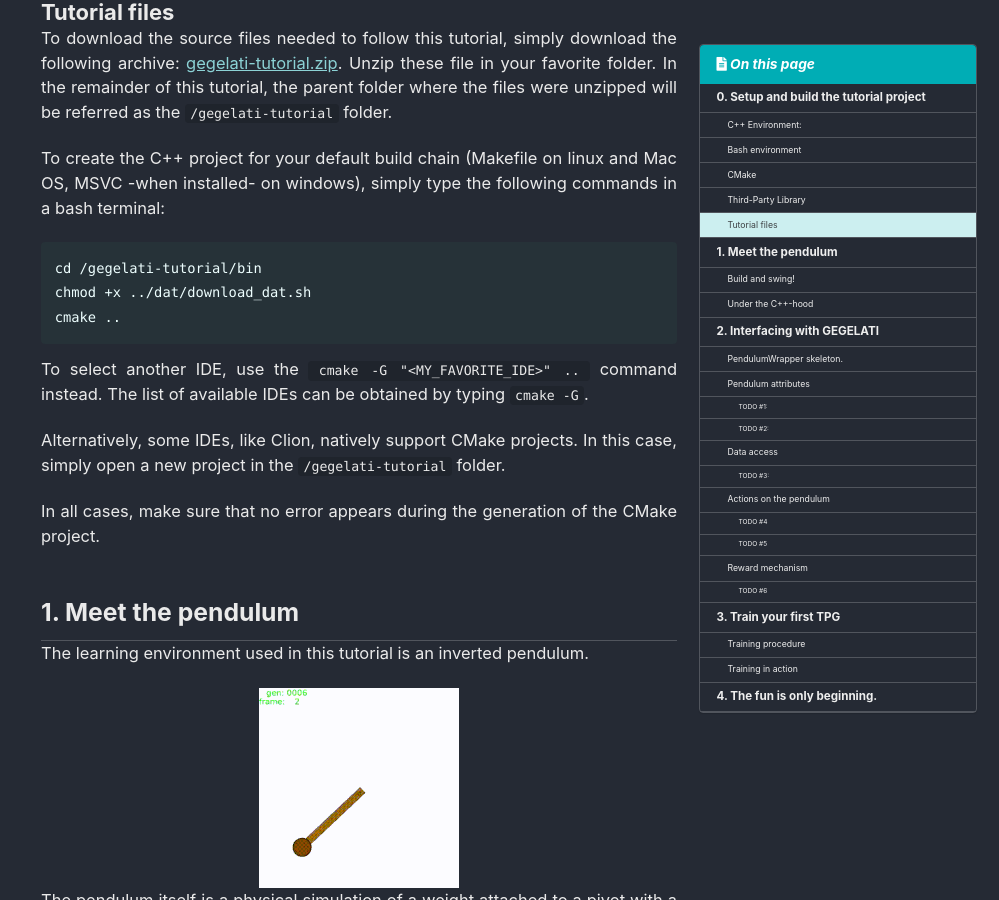
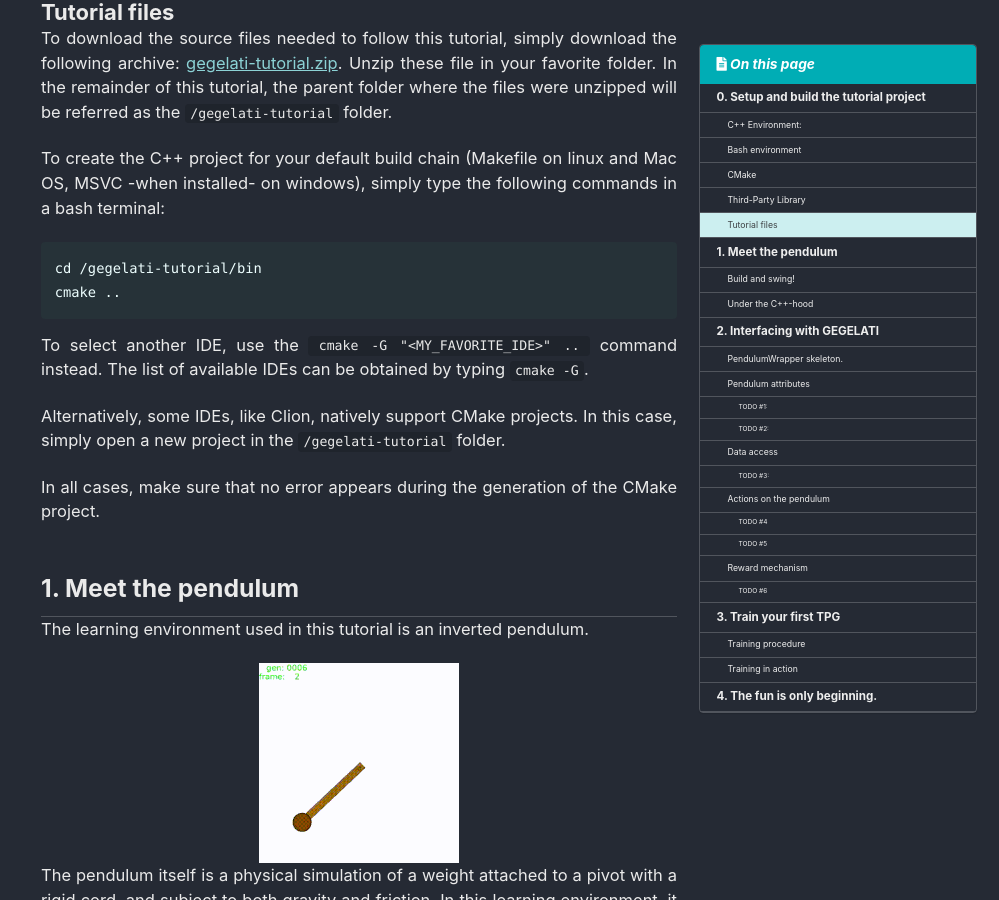
Before and after one commit to gegelati/gegelati-tutorial, a Jekyll site: the page built from docs/_pages/index.md, in a window 1280 px wide and 900 px high, scrolled down 1831 px. Shown: the whole window, without its empty margins (281-1280 px from the left). Built offline with Jekyll 4.4.1, drawn with Linux system fonts in a browser that asks for light colours; cached includes are drawn as plain includes; formulas are drawn with MathJax 3; the list of posts is cut into pages by our own code.

````diff
--- a/docs/_pages/index.md
+++ b/docs/_pages/index.md
@@ -101,7 +101,6 @@
 To create the C++ project for your default build chain (Makefile on linux and Mac OS, MSVC -when installed- on windows), simply type the following commands in a bash terminal:
 ```bash
 cd /gegelati-tutorial/bin
-chmod +x ../dat/download_dat.sh
 cmake ..
 ```
 To select another IDE, use the `cmake -G "<MY_FAVORITE_IDE>" ..` command instead.
````
